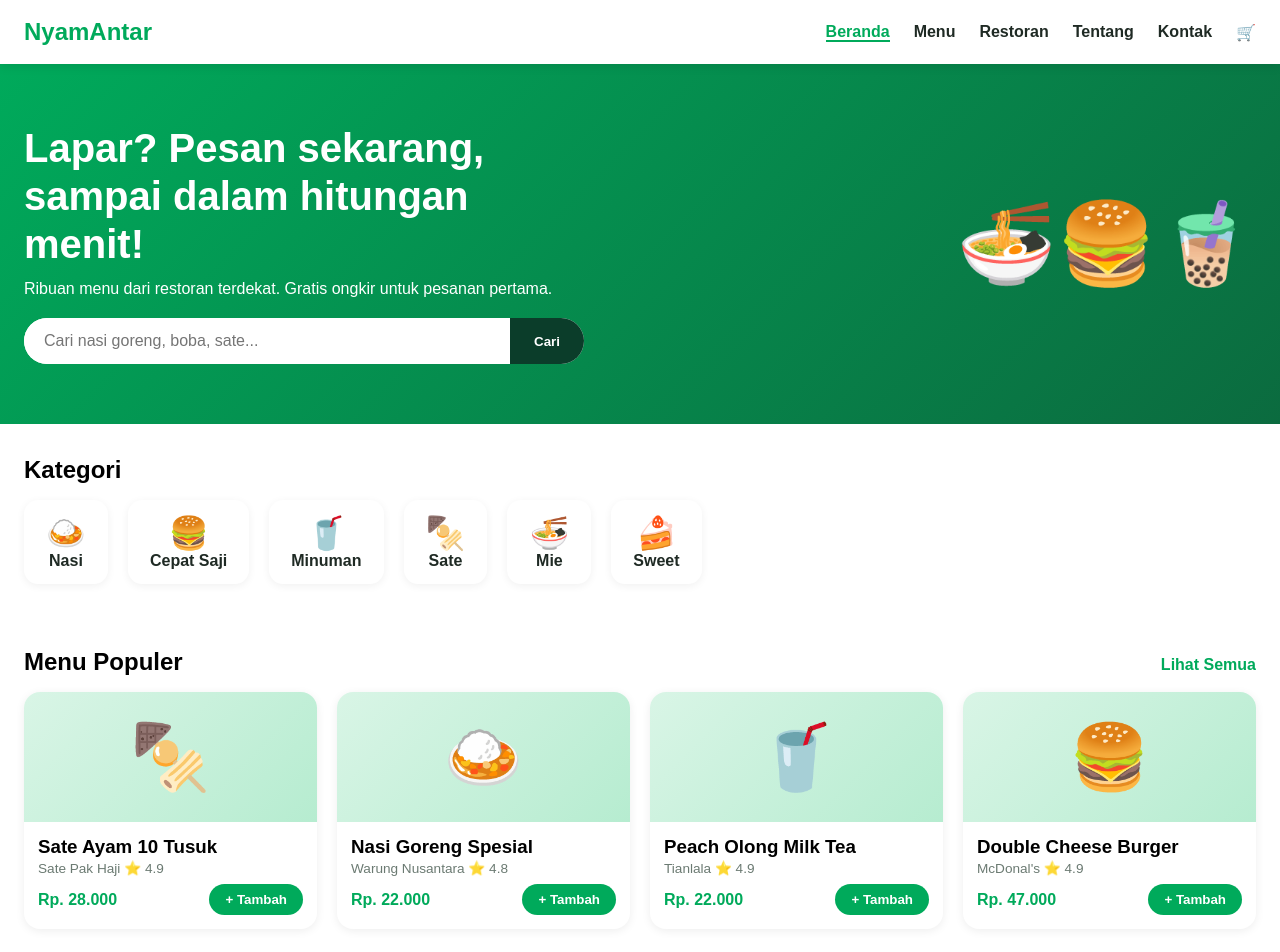
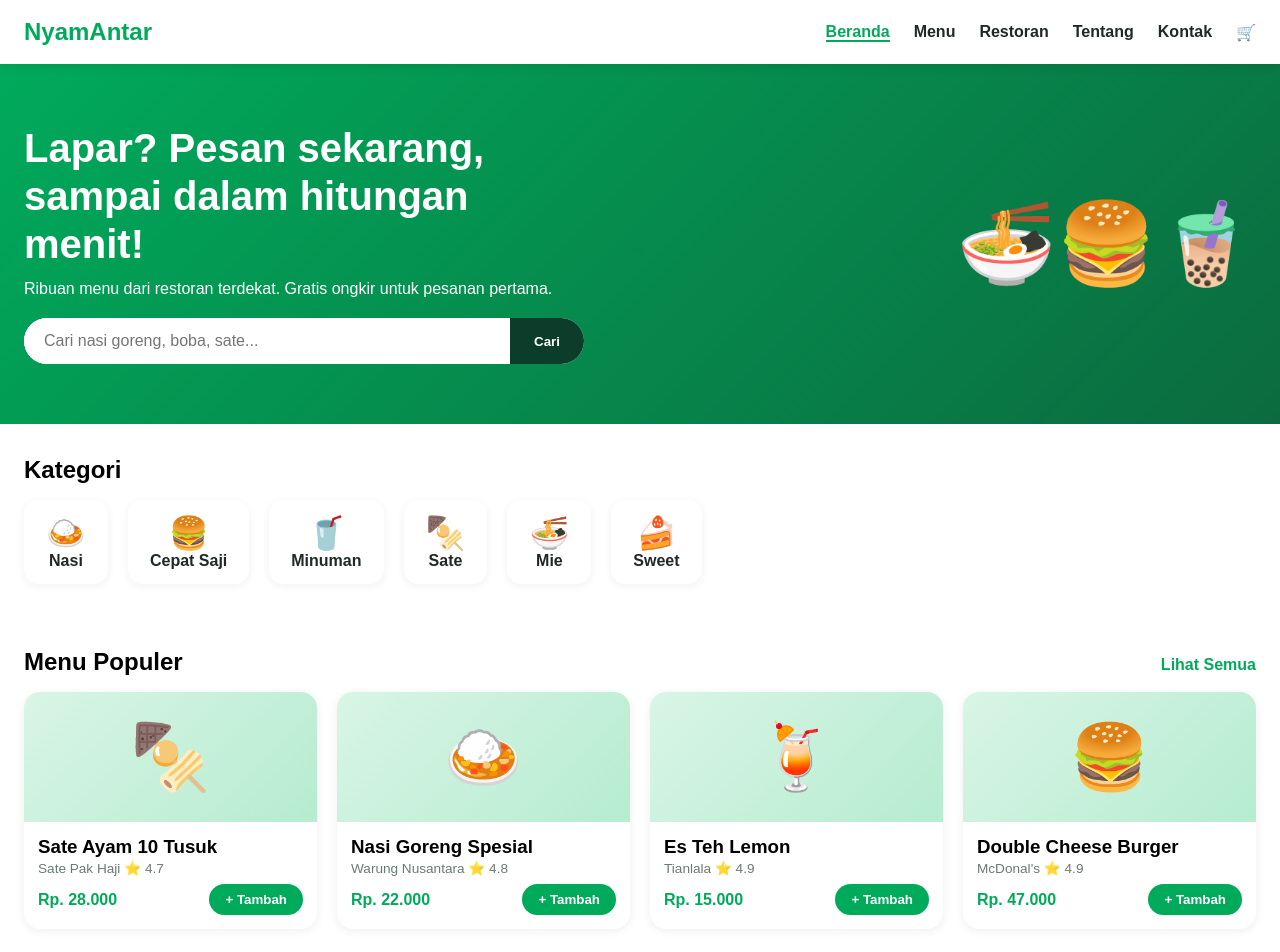
Before and after one commit to RismaAmelia123/2403010112_RismaAmeliaPutri_NyamAntar, a plain HTML site: page index.html in a window 1280 px wide. Shown: the top 952 px of the page. Drawn offline with Linux system fonts and the light colour scheme.

Commit message:
TERAKHIR

```diff
--- a/index.html
+++ b/index.html
@@ -64,10 +64,10 @@
                 <div class="risma_kartu-gambar">🍢</div>
                 <div class="risma_kartu-isi">
                     <h3>Sate Ayam 10 Tusuk</h3>
-                    <p class="risma_kartu-info">Sate Pak Haji ⭐ 4.9</p>
+                    <p class="risma_kartu-info">Sate Pak Haji ⭐ 4.7</p>
                     <div class="risma_kartu-bawah">
                         <span class="risma_kartu-harga">Rp. 28.000</span>
-                        <button class="risma_tombol">+ Tambah</button>
+                        <button class="risma_tombol risma_tambah" data-id="sate-ayam-10" data-nama="Sate Ayam 10 Tusuk" data-resto="Sate Pak Haji" data-harga="28000" data-emoji="🍢">+ Tambah</button>
                     </div>
                 </div>
             </div>
@@ -78,18 +78,18 @@
                     <p class="risma_kartu-info">Warung Nusantara ⭐ 4.8</p>
                     <div class="risma_kartu-bawah">
                         <span class="risma_kartu-harga">Rp. 22.000</span>
-                        <button class="risma_tombol">+ Tambah</button>
+                        <button class="risma_tombol risma_tambah" data-id="nasi-goreng" data-nama="Nasi Goreng Spesial" data-resto="Warung Nusantara" data-harga="22000" data-emoji="🍛">+ Tambah</button>
                     </div>
                 </div>
             </div>
             <div class="risma_kartu">
-                <div class="risma_kartu-gambar">🥤</div>
+                <div class="risma_kartu-gambar">🍹</div>
                 <div class="risma_kartu-isi">
-                    <h3>Peach Olong Milk Tea</h3>
+                    <h3>Es Teh Lemon</h3>
                     <p class="risma_kartu-info">Tianlala ⭐ 4.9</p>
                     <div class="risma_kartu-bawah">
-                        <span class="risma_kartu-harga">Rp. 22.000</span>
-                        <button class="risma_tombol">+ Tambah</button>
+                        <span class="risma_kartu-harga">Rp. 15.000</span>
+                        <button class="risma_tombol risma_tambah" data-id="es-lemon" data-nama="Es Teh Lemon" data-resto="Tianlala" data-harga="15000" data-emoji="🍹">+ Tambah</button>
                     </div>
                 </div>
             </div>
@@ -100,7 +100,7 @@
                     <p class="risma_kartu-info">McDonal's ⭐ 4.9</p>
                     <div class="risma_kartu-bawah">
                         <span class="risma_kartu-harga">Rp. 47.000</span>
-                        <button class="risma_tombol">+ Tambah</button>
+                        <button class="risma_tombol risma_tambah" data-id="burger" data-nama="Double Cheese Burger" data-resto="McDonal's" data-harga="47000" data-emoji="🍔">+ Tambah</button>
                     </div>
                 </div>
             </div>
```
